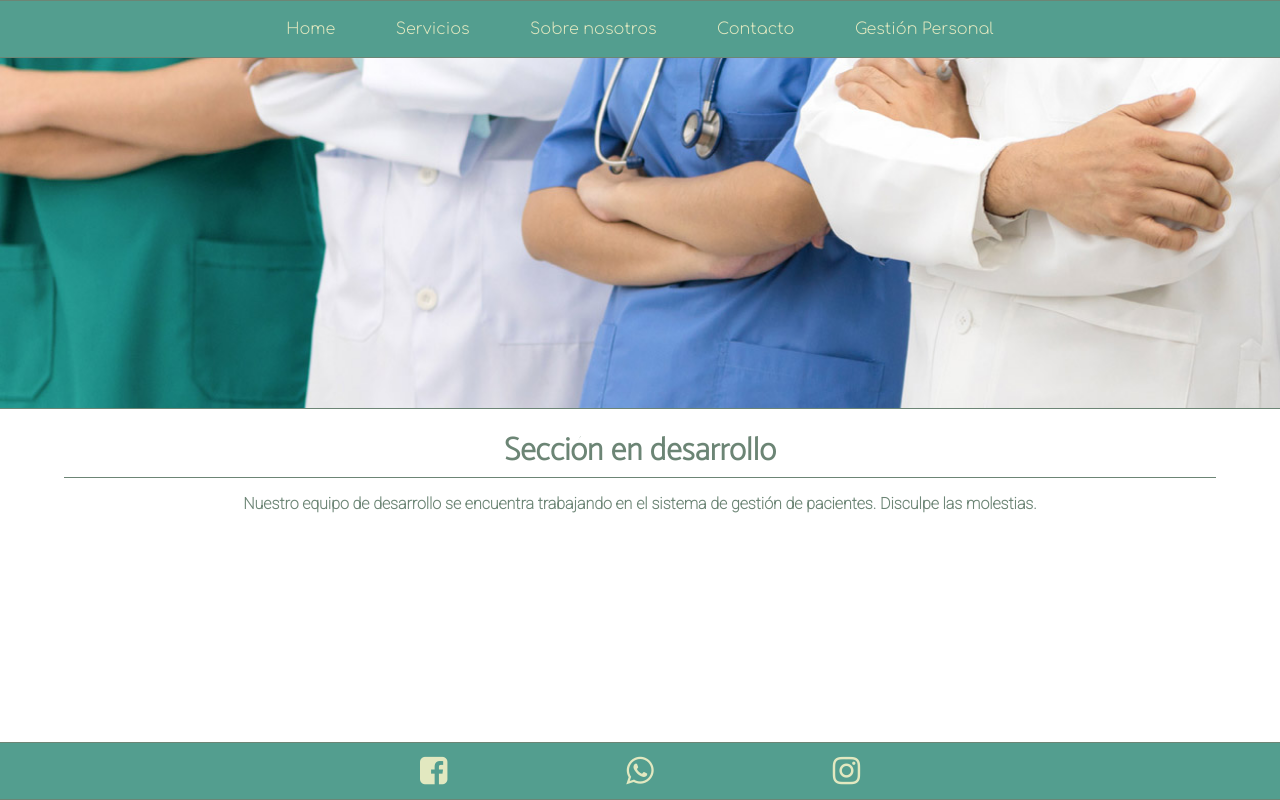
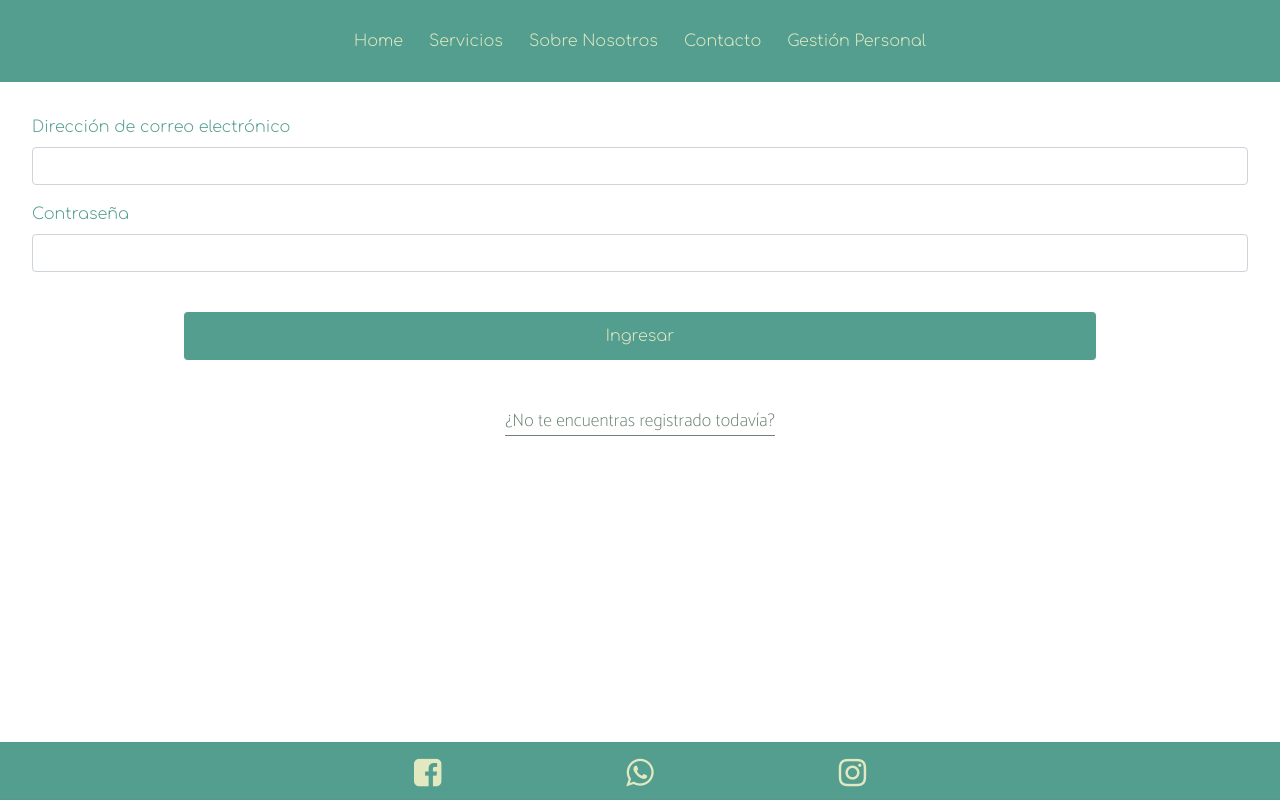
Before and after one commit to emanuelmoroni1990/sistemasConsultorios, a plain HTML site: page pages/login.html in a window 1280 px wide. Drawn offline with nearby package versions, Linux system fonts and the light colour scheme.

Commit message:
primer version de logIn empleando BS. emoroni.

```diff
--- a/pages/login.html
+++ b/pages/login.html
@@ -1,5 +1,9 @@
-<!-- Tercer desafío entregable; Curso de Desarrollo Web -->
+<!-- Cuarto y quinto desafío entregable; Curso de Desarrollo Web -->
 <!-- Coder House; Emanuel Moroni-->
+
+<!-- Links de interés:
+     * https://bootstrapious.com/p/how-to-change-bootstrap-navbar-height
+    -->
 
 <!DOCTYPE html>
 <html lang="en">
@@ -7,6 +11,9 @@
         <meta charset="UTF-8">
         <meta http-equiv="X-UA-Compatible" content="IE=edge">
         <meta name="viewport" content="width=device-width, initial-scale=1.0">
+
+        <link href="https://cdn.jsdelivr.net/npm/bootstrap@5.1.3/dist/css/bootstrap.min.css" rel="stylesheet" integrity="sha384-1BmE4kWBq78iYhFldvKuhfTAU6auU8tT94WrHftjDbrCEXSU1oBoqyl2QvZ6jIW3" crossorigin="anonymous">
+        <script src="https://cdn.jsdelivr.net/npm/bootstrap@5.1.3/dist/js/bootstrap.bundle.min.js" integrity="sha384-ka7Sk0Gln4gmtz2MlQnikT1wXgYsOg+OMhuP+IlRH9sENBO0LRn5q+8nbTov4+1p" crossorigin="anonymous"></script>
 
         <link rel="stylesheet" href="../styles/style.css">
         <link rel="stylesheet" href="https://cdnjs.cloudflare.com/ajax/libs/font-awesome/4.7.0/css/font-awesome.min.css">
@@ -16,33 +23,50 @@
     </head>
     <body>
 
-        <header class="header">
+        <!-- Para incrementar el alto de la barra de navegación y que no se rompa cuando expande se tiene que agregar la clase py-n. Ver link de referencia. emoroni. -->
+        <nav class="header__boots navbar navbar-expand-md navbar-light py-3">
             <hr>
-            <div class="header__nav">
-                <div></div>
-                <ul class="row">
-                    <li class="col__nav"><a href="../index.html">Home</a></li>
-                    <li class="col__nav"><a href="./servicios.html">Servicios</a></li>
-                    <li class="col__nav"><a href="./nosotros.html">Sobre nosotros</a></li>
-                    <li class="col__nav"><a href="./contacto.html">Contacto</a></li>
-                    <li class="col__nav"><a href="./login.html">Gestión Personal</a></li>
-                </ul>
-                <div></div>
+            <div class="container-fluid">
+            <!--
+                Para alcanzar lo que quiero aquí, necesito emplear JS.
+                <a class="navbar-brand" href="#">
+                <img src="../media/icons/stethoscope.png" alt="" width="30" height="24">
+                </a>
+            -->
+                <button class="navbar-toggler" type="button" data-bs-toggle="collapse" data-bs-target="#navbarNavAltMarkup" aria-controls="navbarNavAltMarkup" aria-expanded="false" aria-label="Toggle navigation">
+                <span class="navbar-toggler-icon"></span>
+                </button>
+                <div class="collapse navbar-collapse" id="navbarNavAltMarkup">
+                <div class="navbar-nav">
+                    <a href="../index.html">Home</a>
+                    <a href="./servicios.html">Servicios</a>
+                    <a href="./nosotros.html">Sobre Nosotros</a>
+                    <a href="./contacto.html">Contacto</a>
+                    <a href="./login.html">Gestión Personal</a>
+                </div>
+                </div>
             </div>
             <hr>
-        </header>
+        </nav>
 
-        <section class="main-section">
-            <img src="../media/desarrollo.jpg" alt="Ups..." class="main-section__img">
-            <hr>
-            <div class="main-section__title">
-                <h1>Sección en desarrollo</h1>
-            </div>
-            <div class="main-section__parrafo">
-                <p>
-                    Nuestro equipo de desarrollo se encuentra trabajando en el sistema de gestión de pacientes. Disculpe las molestias.
-                </p>
-            </div>
+        <section class="form__login">
+            <form>
+                <div class="mb-3">
+                    <label for="exampleInputEmail1" class="form-label">Dirección de correo electrónico</label>
+                    <input type="email" class="form-control" id="exampleInputEmail1" aria-describedby="emailHelp">
+                </div>
+                <div class="mb-3">
+                    <label for="exampleInputPassword1" class="form-label">Contraseña</label>
+                    <input type="password" class="form-control" id="exampleInputPassword1">
+                </div>
+                <div class="row__button">
+                    <button type="submit" class="btn button_login">Ingresar</button>
+                </div>
+            </form>
+        </section>
+
+        <section class="signIn">
+            <a href="https://google.com">¿No te encuentras registrado todavía?</a>
         </section>
 
         <footer class="footer">
--- a/styles/style.css
+++ b/styles/style.css
@@ -35,6 +35,7 @@
 }
 
 hr {
+    margin: 0;
     border-style: solid;
     border-top-width: 1px;
     border-bottom-width: 0px;
@@ -43,10 +44,113 @@ hr {
 
 a {
     text-decoration: none;
+    /* Modificación por Bootstrap */
+    color: var(--font-color);
+}
+
+a:hover {
+    /* Modificación por Bootstrap */
+    color: var(--font-color);
 }
 
 li {
     list-style-type: none;
+}
+
+/*
+ * Bootstrap
+ */
+
+.navbar-collapse {
+    justify-content: center;
+}
+
+.navbar>.container-fluid {
+    justify-content: end;
+}
+
+.header__boots {
+    background-color: var(--main-bg-color);
+    text-align: center;
+    padding: 5px;
+    margin: auto;
+    font-family: 'Comfortaa',
+        cursive;
+    font-size: 1rem;
+}
+
+.navbar-nav a {
+    text-align: center;
+    padding: 5px;
+    margin: 0.5rem;
+    font-family: 'Comfortaa',
+        cursive;
+    font-size: 1rem;
+}
+
+.navbar-nav a:hover {
+    background-color: var(--main-bg-color-t);
+}
+
+/*
+ * Recrear este reset puede ser la clave.
+ */
+.row>* {
+    width: auto;
+}
+
+.row__foot {
+    padding: 0;
+}
+
+/*
+ * Estilos para la sección de LogIn
+ */
+
+.form__login {
+    margin: 1rem;
+    padding: 1rem;
+}
+
+.form__login label {
+    font-family: 'Comfortaa',
+        cursive;
+    font-size: 1rem;
+    color: var(--main-bg-color);
+}
+
+.form__login button {
+    margin-top: 1.5rem;
+    height: 3rem;
+    width: 75%;
+    align-items: center;
+    font-family: 'Comfortaa',
+        cursive;
+    background-color: var(--main-bg-color);
+    color: var(--font-color);
+}
+
+.row__button {
+    display: flex;
+    flex-direction: row;
+    justify-content: center;
+}
+
+.signIn {
+    display: flex;
+    flex-direction: column;
+    align-items: center;
+}
+
+.signIn a {
+    width: auto;
+    font-family: 'Catamaran', sans-serif;
+    font-size: large;
+    text-align: center;
+    color: var(--main-font-color);
+    margin-top: 1rem;
+    margin-bottom: 1rem;
+    border-bottom: 1px solid var(--main-font-color);
 }
 
 /*
@@ -75,7 +179,9 @@ input[type=number] {
  * Comportamiento de los flexboxs. emoroni.
  */
 
-.row {
+.row__ema {
+    padding: 0;
+    margin: 0;
     display: flex;
     flex-direction: row;
     flex-wrap: nowrap;
@@ -107,7 +213,7 @@ input[type=number] {
  * Estilos para la sección de header y footer.
  */
 
-header,
+.header__ema,
 footer {
     width: 100%;
     background-color: var(--main-bg-color);
```
